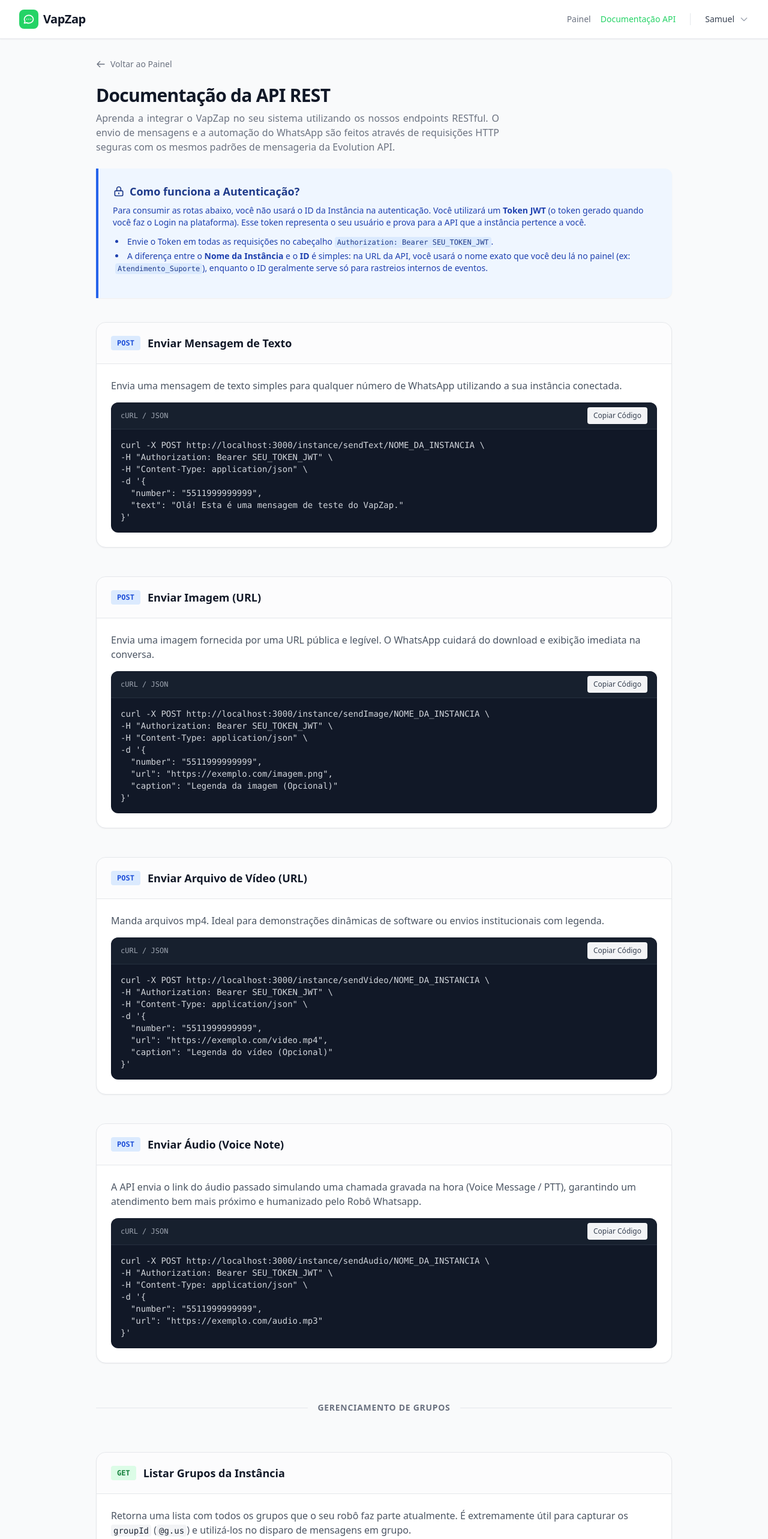
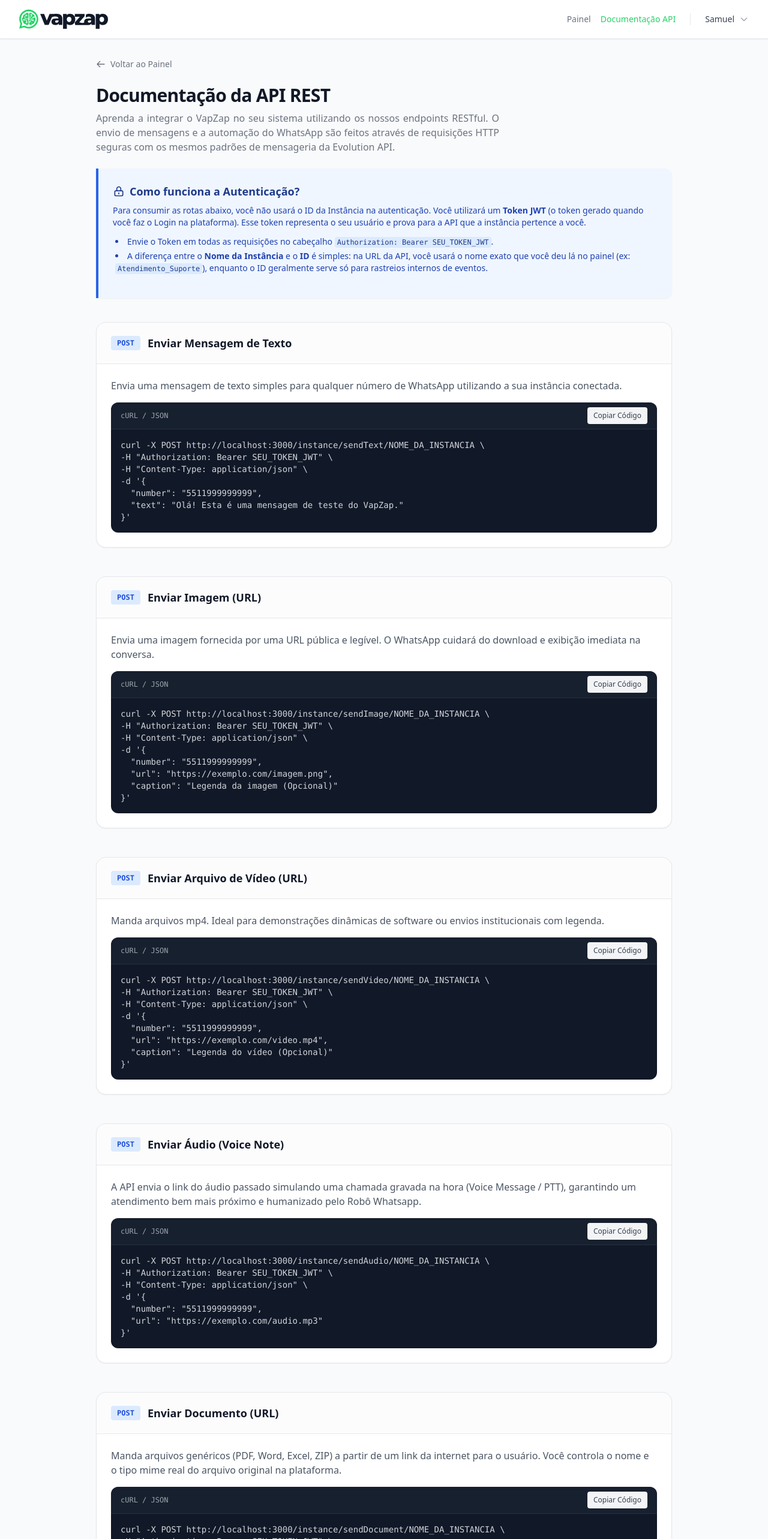
Before and after one commit to gestordeveloper/vapzap-front, a Vue app: page /dashboard/api in a window 1280 px wide. Shown: the top 2566 px of the page at 60% size. Built offline with nearby package versions, Linux system fonts and the light colour scheme; sample sign-in values are in the browser's storage.

Commit message:
refactor: melhorias e implementacoes

```diff
--- a/index.html
+++ b/index.html
@@ -2,9 +2,9 @@
 <html lang="en">
   <head>
     <meta charset="UTF-8" />
-    <link rel="icon" type="image/svg+xml" href="/vite.svg" />
+    <link rel="icon" type="image/svg+xml" href="/icon.svg" />
     <meta name="viewport" content="width=device-width, initial-scale=1.0" />
-    <title>frontend</title>
+    <title>VapZap - Plataforma de Conexão WhatsApp</title>
   </head>
   <body>
     <div id="app"></div>
--- a/src/components/Footer.vue
+++ b/src/components/Footer.vue
@@ -20,12 +20,7 @@
       </div>
       <div class="mt-8 md:order-1 md:mt-0">
         <div class="flex items-center justify-center md:justify-start gap-2 mb-4 md:mb-0">
-          <svg class="w-5 h-5 text-whatsapp" fill="none" stroke="currentColor" viewBox="0 0 24 24">
-            <path stroke-linecap="round" stroke-linejoin="round" stroke-width="2" d="M8 12h.01M12 12h.01M16 12h.01M21 12c0 4.418-4.03 8-9 8a9.863 9.863 0 01-4.255-.949L3 20l1.395-3.72C3.512 15.042 3 13.574 3 12c0-4.418 4.03-8 9-8s9 3.582 9 8z"></path>
-          </svg>
-          <p class="text-center text-sm leading-5 text-gray-500 font-semibold tracking-tight">
-            VapZap API
-          </p>
+          <img src="/logo.svg" alt="VapZap Logo" class="h-6 w-auto grayscale opacity-70 hover:grayscale-0 hover:opacity-100 transition-all duration-300" />
         </div>
         <p class="text-center text-sm leading-5 text-gray-400 md:text-left mt-2 md:mt-0">
           &copy; {{ new Date().getFullYear() }} VapZap. Todos os direitos reservados.
--- a/src/components/Navbar.vue
+++ b/src/components/Navbar.vue
@@ -7,12 +7,7 @@
       <div class="flex justify-between h-20 items-center">
         <!-- Logo -->
         <div class="flex-shrink-0 flex items-center gap-2 cursor-pointer">
-          <div class="w-10 h-10 bg-whatsapp rounded-xl flex items-center justify-center shadow-lg shadow-whatsapp/30">
-            <svg class="w-6 h-6 text-white" fill="none" stroke="currentColor" viewBox="0 0 24 24" xmlns="http://www.w3.org/2000/svg">
-              <path stroke-linecap="round" stroke-linejoin="round" stroke-width="2" d="M8 12h.01M12 12h.01M16 12h.01M21 12c0 4.418-4.03 8-9 8a9.863 9.863 0 01-4.255-.949L3 20l1.395-3.72C3.512 15.042 3 13.574 3 12c0-4.418 4.03-8 9-8s9 3.582 9 8z"></path>
-            </svg>
-          </div>
-          <span class="text-2xl font-extrabold text-gray-900 tracking-tight">Vap<span class="text-whatsapp">Zap</span></span>
+          <img src="/logo.svg" alt="VapZap Logo" class="h-10 w-auto" />
         </div>
 
         <!-- Navigation Links (Desktop) -->
--- a/src/views/ApiDocs.vue
+++ b/src/views/ApiDocs.vue
@@ -57,6 +57,17 @@
 -d '{
   "number": "5511999999999",
   "url": "https://exemplo.com/audio.mp3"
+}'`;
+
+const sendDocumentCode = `curl -X POST ${import.meta.env.VITE_API_URL}/instance/sendDocument/NOME_DA_INSTANCIA \\
+-H "Authorization: Bearer SEU_TOKEN_JWT" \\
+-H "Content-Type: application/json" \\
+-d '{
+  "number": "5511999999999",
+  "url": "https://exemplo.com/tabela.pdf",
+  "mimetype": "application/pdf",
+  "fileName": "Planilha Anual.pdf",
+  "caption": "Segue o documento solicitado! (Opcional)"
 }'`;
 
 const webhookPayloadCode = `{
@@ -153,12 +164,7 @@
       <div class="max-w-7xl mx-auto px-4 sm:px-6 lg:px-8">
         <div class="flex justify-between h-16 items-center">
           <div class="flex-shrink-0 flex items-center gap-2 cursor-pointer" @click="router.push('/dashboard')">
-            <div class="w-8 h-8 bg-whatsapp rounded-lg flex items-center justify-center">
-              <svg class="w-5 h-5 text-white" fill="none" stroke="currentColor" viewBox="0 0 24 24">
-                <path stroke-linecap="round" stroke-linejoin="round" stroke-width="2" d="M8 12h.01M12 12h.01M16 12h.01M21 12c0 4.418-4.03 8-9 8a9.863 9.863 0 01-4.255-.949L3 20l1.395-3.72C3.512 15.042 3 13.574 3 12c0-4.418 4.03-8 9-8s9 3.582 9 8z"></path>
-              </svg>
-            </div>
-            <span class="text-xl font-bold text-gray-900 tracking-tight">VapZap</span>
+            <img src="/logo.svg" alt="VapZap Logo" class="h-8 w-auto" />
           </div>
           <div class="flex items-center gap-6">
              <!-- Navigation Links -->
@@ -300,6 +306,50 @@
                </div>
                <div class="p-4 overflow-x-auto text-sm text-gray-300 font-mono whitespace-pre">
 {{ sendAudioCode }}
+               </div>
+            </div>
+          </div>
+        </section>
+
+        <!-- Endpoint: Send Document -->
+        <section class="bg-white rounded-2xl shadow-sm border border-gray-200 overflow-hidden">
+          <div class="px-6 py-5 border-b border-gray-200 bg-gray-50/50 flex items-center justify-between">
+             <div class="flex items-center gap-3">
+               <span class="bg-blue-100 text-blue-700 font-mono text-xs font-bold px-2.5 py-1 rounded">POST</span>
+               <h3 class="text-lg font-semibold text-gray-900">Enviar Documento (URL)</h3>
+             </div>
+          </div>
+          <div class="p-6">
+            <p class="text-gray-600 mb-4">Manda arquivos genéricos (PDF, Word, Excel, ZIP) a partir de um link da internet para o usuário. Você controla o nome e o tipo mime real do arquivo original na plataforma.</p>
+            <div class="bg-gray-900 rounded-xl overflow-hidden shadow-inner">
+               <div class="flex items-center justify-between px-4 py-2 bg-gray-800/50 border-b border-gray-700/50">
+                  <span class="text-xs text-gray-400 font-mono">cURL / JSON</span>
+                  <button id="btn-copy-document" @click="copyToClipboard(sendDocumentCode, 'btn-copy-document')" class="text-xs font-medium bg-gray-100 text-gray-700 hover:bg-gray-200 px-2.5 py-1.5 rounded transition-all">Copiar Código</button>
+               </div>
+               <div class="p-4 overflow-x-auto text-sm text-gray-300 font-mono whitespace-pre">
+{{ sendDocumentCode }}
+               </div>
+            </div>
+          </div>
+        </section>
+
+        <!-- Endpoint: Send Document -->
+        <section class="bg-white rounded-2xl shadow-sm border border-gray-200 overflow-hidden">
+          <div class="px-6 py-5 border-b border-gray-200 bg-gray-50/50 flex items-center justify-between">
+             <div class="flex items-center gap-3">
+               <span class="bg-blue-100 text-blue-700 font-mono text-xs font-bold px-2.5 py-1 rounded">POST</span>
+               <h3 class="text-lg font-semibold text-gray-900">Enviar Documento (URL)</h3>
+             </div>
+          </div>
+          <div class="p-6">
+            <p class="text-gray-600 mb-4">Manda arquivos genéricos (PDF, Word, Excel, ZIP) a partir de um link da internet para o usuário. Você controla o nome e o tipo mime real do arquivo original na plataforma.</p>
+            <div class="bg-gray-900 rounded-xl overflow-hidden shadow-inner">
+               <div class="flex items-center justify-between px-4 py-2 bg-gray-800/50 border-b border-gray-700/50">
+                  <span class="text-xs text-gray-400 font-mono">cURL / JSON</span>
+                  <button id="btn-copy-document" @click="copyToClipboard(sendDocumentCode, 'btn-copy-document')" class="text-xs font-medium bg-gray-100 text-gray-700 hover:bg-gray-200 px-2.5 py-1.5 rounded transition-all">Copiar Código</button>
+               </div>
+               <div class="p-4 overflow-x-auto text-sm text-gray-300 font-mono whitespace-pre">
+{{ sendDocumentCode }}
                </div>
             </div>
           </div>
--- a/src/views/Dashboard.vue
+++ b/src/views/Dashboard.vue
@@ -110,12 +110,7 @@
       <div class="max-w-7xl mx-auto px-4 sm:px-6 lg:px-8">
         <div class="flex justify-between h-16 items-center">
           <div class="flex-shrink-0 flex items-center gap-2">
-            <div class="w-8 h-8 bg-whatsapp rounded-lg flex items-center justify-center">
-              <svg class="w-5 h-5 text-white" fill="none" stroke="currentColor" viewBox="0 0 24 24">
-                <path stroke-linecap="round" stroke-linejoin="round" stroke-width="2" d="M8 12h.01M12 12h.01M16 12h.01M21 12c0 4.418-4.03 8-9 8a9.863 9.863 0 01-4.255-.949L3 20l1.395-3.72C3.512 15.042 3 13.574 3 12c0-4.418 4.03-8 9-8s9 3.582 9 8z"></path>
-              </svg>
-            </div>
-            <span class="text-xl font-bold text-gray-900 tracking-tight">VapZap</span>
+            <img src="/logo.svg" alt="VapZap Logo" class="h-8 w-auto" />
           </div>
           <div class="flex items-center gap-6">
              <!-- Navigation Links -->
--- a/src/views/InstanceDetails.vue
+++ b/src/views/InstanceDetails.vue
@@ -122,6 +122,29 @@
   }
 };
 
+const disconnectInstance = async () => {
+  const confirmed = confirm(`Tem certeza que deseja desconectar o WhatsApp da instância "${instance.value.name}"?\nVocê precisará ler um novo QR Code para conectar novamente.`);
+  if (!confirmed) return;
+
+  isDisconnecting.value = true;
+  try {
+    const token = localStorage.getItem('vapzap_token');
+    await axios.post(`${import.meta.env.VITE_API_URL}/instance/disconnect/${instanceNameParam}`, {}, {
+      headers: { Authorization: `Bearer ${token}` }
+    });
+
+    // Refresh to show disconnected state
+    await fetchInstance();
+  } catch (err) {
+    console.error('Failed to disconnect instance', err);
+    alert('Erro ao desconectar a instância. Tente novamente.');
+  } finally {
+    isDisconnecting.value = false;
+  }
+};
+
+
+
 onMounted(() => {
   fetchInstance();
 });
@@ -136,12 +159,7 @@
         <div class="flex justify-between h-16 items-center">
           <!-- Logo -->
           <div class="flex-shrink-0 flex items-center gap-2 cursor-pointer" @click="router.push('/dashboard')">
-            <div class="w-8 h-8 bg-whatsapp rounded-lg flex items-center justify-center">
-              <svg class="w-5 h-5 text-white" fill="none" stroke="currentColor" viewBox="0 0 24 24">
-                <path stroke-linecap="round" stroke-linejoin="round" stroke-width="2" d="M8 12h.01M12 12h.01M16 12h.01M21 12c0 4.418-4.03 8-9 8a9.863 9.863 0 01-4.255-.949L3 20l1.395-3.72C3.512 15.042 3 13.574 3 12c0-4.418 4.03-8 9-8s9 3.582 9 8z"></path>
-              </svg>
-            </div>
-            <span class="text-xl font-bold text-gray-900 tracking-tight">VapZap</span>
+            <img src="/logo.svg" alt="VapZap Logo" class="h-8 w-auto" />
           </div>
           <!-- Navigation & User -->
           <div class="flex items-center gap-6">
@@ -202,6 +220,20 @@
               ]">
               {{ instance.status === 'CONNECTED' ? 'Conectado' : instance.status === 'CONNECTING' ? 'Conectando...' : 'Desconectado' }}
             </span>
+          </div>
+
+          <!-- Disconnect Button Header -->
+          <div v-if="instance.status === 'CONNECTED'" class="flex mt-4 md:mt-0">
+             <button @click="disconnectInstance" :disabled="isDisconnecting" class="inline-flex justify-center items-center rounded-lg bg-white px-4 py-2 text-sm font-semibold text-red-600 ring-1 ring-inset ring-gray-200 shadow-sm hover:bg-red-50 disabled:opacity-50 transition-colors">
+                <span v-if="isDisconnecting" class="flex items-center gap-2">
+                   <svg class="animate-spin h-4 w-4 text-red-600" fill="none" viewBox="0 0 24 24"><circle class="opacity-25" cx="12" cy="12" r="10" stroke="currentColor" stroke-width="4"></circle><path class="opacity-75" fill="currentColor" d="M4 12a8 8 0 018-8V0C5.373 0 0 5.373 0 12h4zm2 5.291A7.962 7.962 0 014 12H0c0 3.042 1.135 5.824 3 7.938l3-2.647z"></path></svg>
+                   Desconectando...
+                </span>
+                <span v-else class="flex items-center gap-2">
+                   <svg class="w-4 h-4" fill="none" stroke="currentColor" viewBox="0 0 24 24"><path stroke-linecap="round" stroke-linejoin="round" stroke-width="2" d="M17 16l4-4m0 0l-4-4m4 4H7m6 4v1a3 3 0 01-3 3H6a3 3 0 01-3-3V7a3 3 0 013-3h4a3 3 0 013 3v1"></path></svg>
+                   Desconectar WhatsApp
+                </span>
+             </button>
           </div>
         </div>
 
--- a/src/views/Login.vue
+++ b/src/views/Login.vue
@@ -36,11 +36,7 @@
 <template>
   <div class="flex min-h-[calc(100vh-80px-150px)] flex-1 flex-col justify-center px-6 py-12 lg:px-8">
     <div class="sm:mx-auto sm:w-full sm:max-w-sm text-center">
-      <div class="mx-auto w-12 h-12 bg-whatsapp rounded-xl flex items-center justify-center shadow-lg shadow-whatsapp/30 mb-6">
-        <svg class="w-7 h-7 text-white" fill="none" stroke="currentColor" viewBox="0 0 24 24">
-          <path stroke-linecap="round" stroke-linejoin="round" stroke-width="2" d="M8 12h.01M12 12h.01M16 12h.01M21 12c0 4.418-4.03 8-9 8a9.863 9.863 0 01-4.255-.949L3 20l1.395-3.72C3.512 15.042 3 13.574 3 12c0-4.418 4.03-8 9-8s9 3.582 9 8z"></path>
-        </svg>
-      </div>
+      <img src="/logo.svg" alt="VapZap Logo" class="mx-auto h-16 w-auto mb-6" />
       <h2 class="mt-2 text-center text-2xl font-bold leading-9 tracking-tight text-gray-900">Acesse sua conta</h2>
     </div>
 
--- a/src/views/Profile.vue
+++ b/src/views/Profile.vue
@@ -59,12 +59,7 @@
       <div class="max-w-7xl mx-auto px-4 sm:px-6 lg:px-8">
         <div class="flex justify-between h-16 items-center">
           <div class="flex-shrink-0 flex items-center gap-2 cursor-pointer" @click="router.push('/dashboard')">
-            <div class="w-8 h-8 bg-whatsapp rounded-lg flex items-center justify-center">
-              <svg class="w-5 h-5 text-white" fill="none" stroke="currentColor" viewBox="0 0 24 24">
-                <path stroke-linecap="round" stroke-linejoin="round" stroke-width="2" d="M8 12h.01M12 12h.01M16 12h.01M21 12c0 4.418-4.03 8-9 8a9.863 9.863 0 01-4.255-.949L3 20l1.395-3.72C3.512 15.042 3 13.574 3 12c0-4.418 4.03-8 9-8s9 3.582 9 8z"></path>
-              </svg>
-            </div>
-            <span class="text-xl font-bold text-gray-900 tracking-tight">VapZap</span>
+            <img src="/logo.svg" alt="VapZap Logo" class="h-8 w-auto" />
           </div>
           <div class="flex items-center gap-6">
              <!-- Navigation Links -->
--- a/src/views/Register.vue
+++ b/src/views/Register.vue
@@ -52,11 +52,7 @@
 <template>
   <div class="flex min-h-[calc(100vh-80px-150px)] flex-1 flex-col justify-center px-6 py-12 lg:px-8">
     <div class="sm:mx-auto sm:w-full sm:max-w-sm text-center">
-      <div class="mx-auto w-12 h-12 bg-whatsapp rounded-xl flex items-center justify-center shadow-lg shadow-whatsapp/30 mb-6">
-        <svg class="w-7 h-7 text-white" fill="none" stroke="currentColor" viewBox="0 0 24 24">
-          <path stroke-linecap="round" stroke-linejoin="round" stroke-width="2" d="M8 12h.01M12 12h.01M16 12h.01M21 12c0 4.418-4.03 8-9 8a9.863 9.863 0 01-4.255-.949L3 20l1.395-3.72C3.512 15.042 3 13.574 3 12c0-4.418 4.03-8 9-8s9 3.582 9 8z"></path>
-        </svg>
-      </div>
+      <img src="/logo.svg" alt="VapZap Logo" class="mx-auto h-16 w-auto mb-6" />
       <h2 class="mt-2 text-center text-2xl font-bold leading-9 tracking-tight text-gray-900">Crie sua conta</h2>
     </div>
 
```
Also changed, not shown: public/icon.svg (added), public/logo.svg (added).
